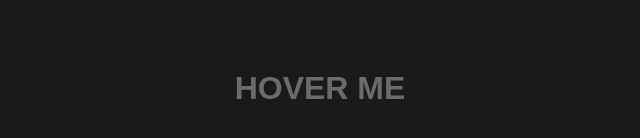
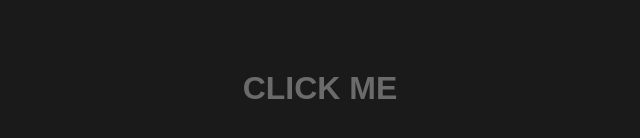
Before and after one commit to akmalov-i/big-neon-btn, a plain HTML site: page index.html in a window 1280 px wide. Shown: the part 312-450 px from the top of the page, 320-960 px from the left. Drawn offline with Linux system fonts and the light colour scheme.

Commit message:
changed to click

```diff
--- a/index.html
+++ b/index.html
@@ -5,12 +5,12 @@
     <meta http-equiv="X-UA-Compatible" content="IE=edge">
     <meta name="viewport" content="width=device-width, initial-scale=1.0">
     <link rel="stylesheet" href="style.css">
-    <title>Hover</title>
+    <title>Neon button</title>
 </head>
 <body>
     <div class="container">
         <button class="btn">
-            <div class="text">Hover me</div>
+            <div class="text">Click me</div>
             <div class="outer"><div class="focused"></div></div>
         </button>
     </div>
```
